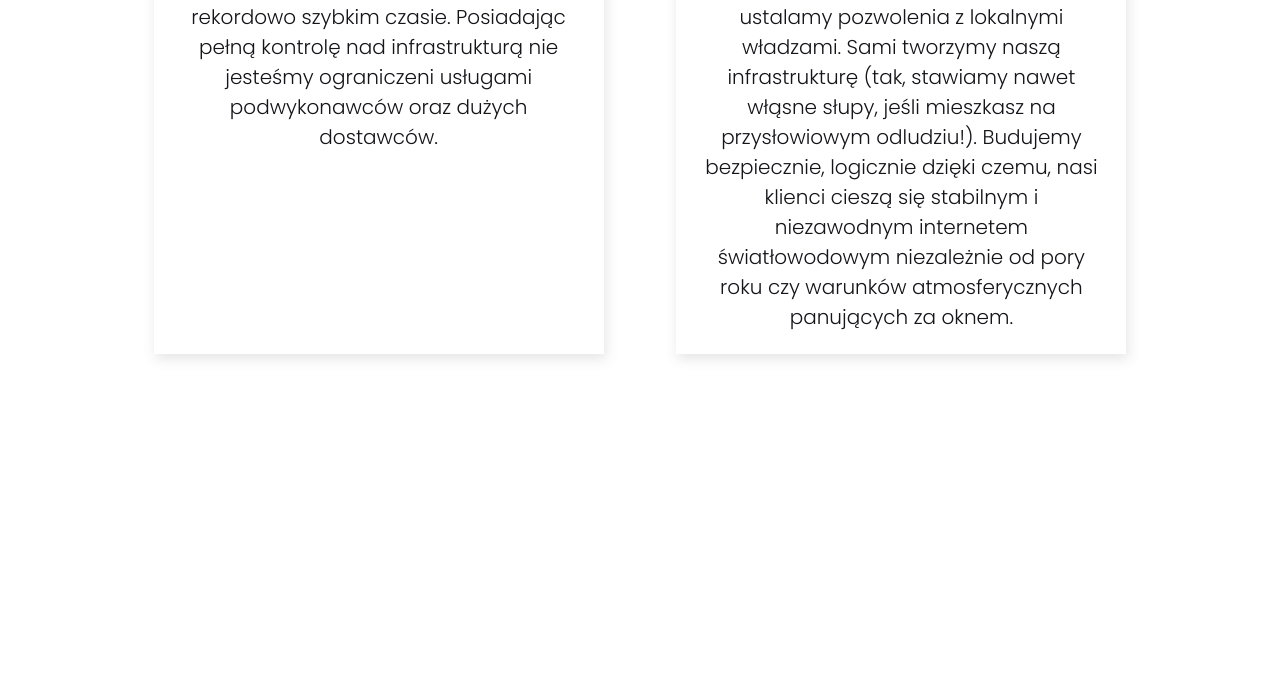
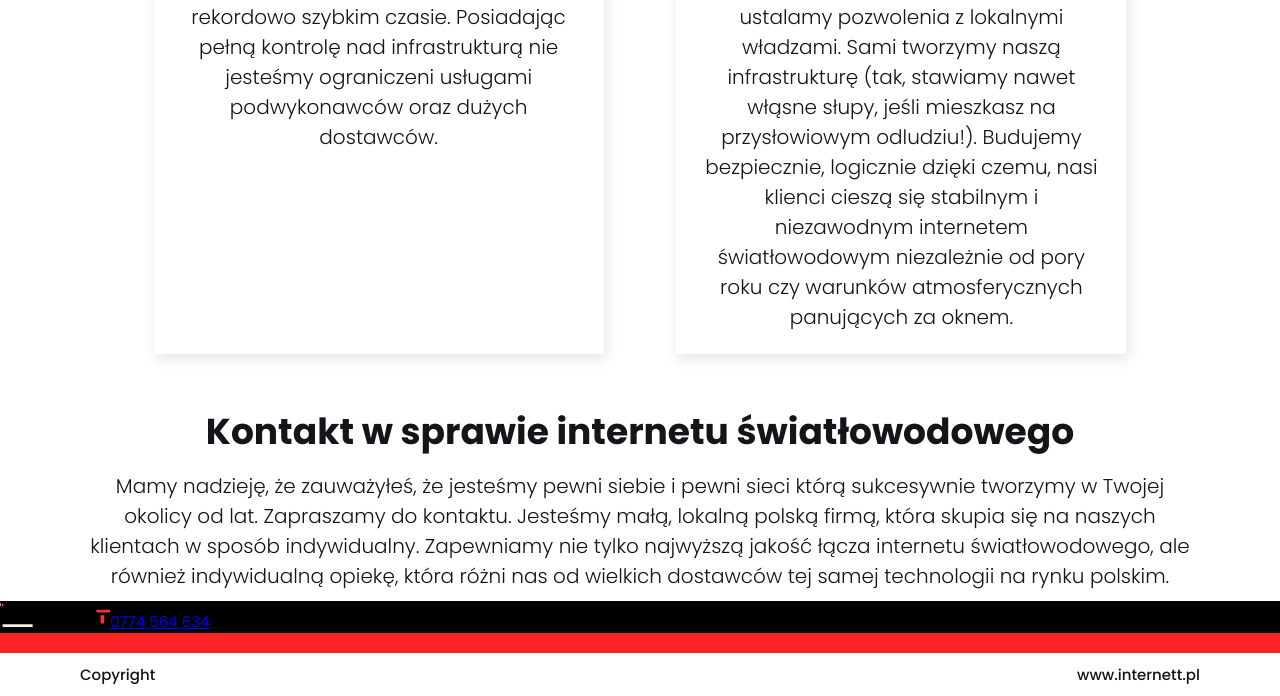
Before and after one commit to Pmejna/internett, a Gatsby site: page / in a window 1280 px wide. Shown: the part 5446-6142 px from the top of the page. Before the commit the page ends 5840 px from the top, so only its background shows below. Built offline with nearby package versions, Linux system fonts and the light colour scheme; Gatsby itself is replaced by a stand-in of ours.

Commit message:
create contact section

```diff
--- /dev/null
+++ b/src/components/Contact/Contact.jsx
@@ -0,0 +1,86 @@
+import React from 'react';
+import styled from 'styled-components';
+import logoImg from '../../assets/images/Logo.svg';
+
+const ContactSection = styled.section`
+    padding: var(--main-padding);
+
+    h2, p {
+        text-align: center;
+    }
+`;
+
+const ContactFooter = styled.footer`
+    width: 100%;
+    height: auto;
+`;
+
+const Logo = styled.img`
+    width: 11rem;
+    height: auto;
+    background-color: transparent;
+`;
+
+const FooterHead = styled.div`
+width: 100%;
+background-color: #000;
+`;
+
+const FooterData = styled.div`
+width: 100%;
+background-color: #000;
+
+`;
+
+const Footer = styled.div`
+width: 100%;
+background-color: #fff;
+
+    .redBar {
+        width: 100%;
+        height: 2rem;
+        background-color: var(--main-red);
+    }
+    .footer {
+        width: 100%;
+        padding: var(--main-padding);
+        background-color: #fff;
+        display: flex;
+        justify-content: space-between;
+
+        p {
+            font-weight: 500;
+        }
+    }
+
+`;
+
+const Contact = () => {
+    const today = new Date();
+    return (
+        <>
+            <ContactSection>
+                <h2>Kontakt w sprawie internetu światłowodowego</h2>
+                <p>Mamy nadzieję, że zauważyłeś, że jesteśmy pewni siebie i pewni sieci którą sukcesywnie tworzymy w Twojej okolicy od lat. Zapraszamy do kontaktu. Jesteśmy małą, lokalną polską firmą, która skupia się na naszych klientach w sposób indywidualny. Zapewniamy nie tylko najwyższą jakość łącza internetu światłowodowego, ale również indywidualną opiekę, która różni nas od wielkich dostawców tej samej technologii na rynku polskim.</p>
+            </ContactSection>
+            <ContactFooter>
+                <FooterHead>
+                    <Logo src={logoImg}/>
+                    <a href="+44774564634">0774 564 634</a>
+                </FooterHead>
+                <FooterData>
+
+                </FooterData>
+                <Footer>
+                    <div className="redBar"></div>
+                    <div className="footer">
+                        <p className="copyright">Copyright {today.getFullYear}</p>
+                        <p>www.internett.pl</p>
+                    </div>
+                </Footer>
+            </ContactFooter>
+        </>
+    )
+};
+
+export default Contact
--- a/src/layouts/index.js
+++ b/src/layouts/index.js
@@ -5,6 +5,8 @@ import {TweenMax} from 'gsap';
 import Navigation from '../components/Navigation/Navigation';
 import GlobalStyles from '../assets/styles/globalStyles';
 import SEO from "../components/seo";
+
+import Contact from '../components/Contact/Contact';
 
 const MainContent = styled.main`
   /* margin-top: var(--nav-height); */
@@ -23,6 +25,7 @@ const MainLayout = ({children}) => {
     <Navigation />
     <MainContent ref={el => app = el}>
       {children}
+    <Contact />
     </MainContent>
   </>
 )}
```
